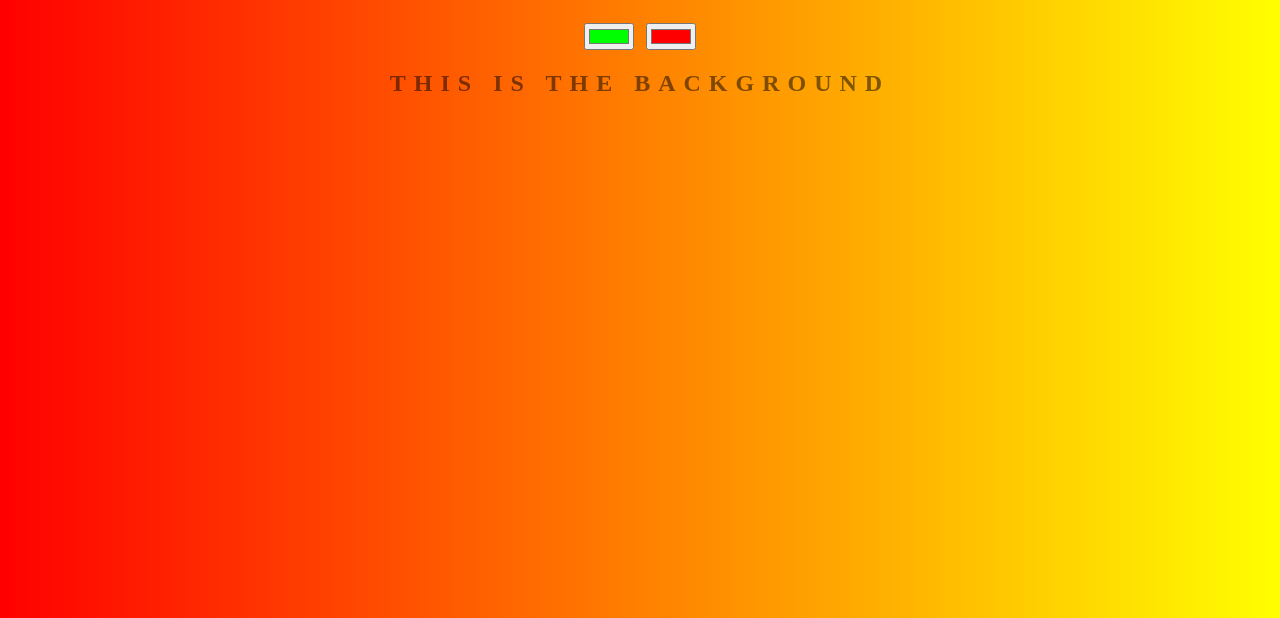
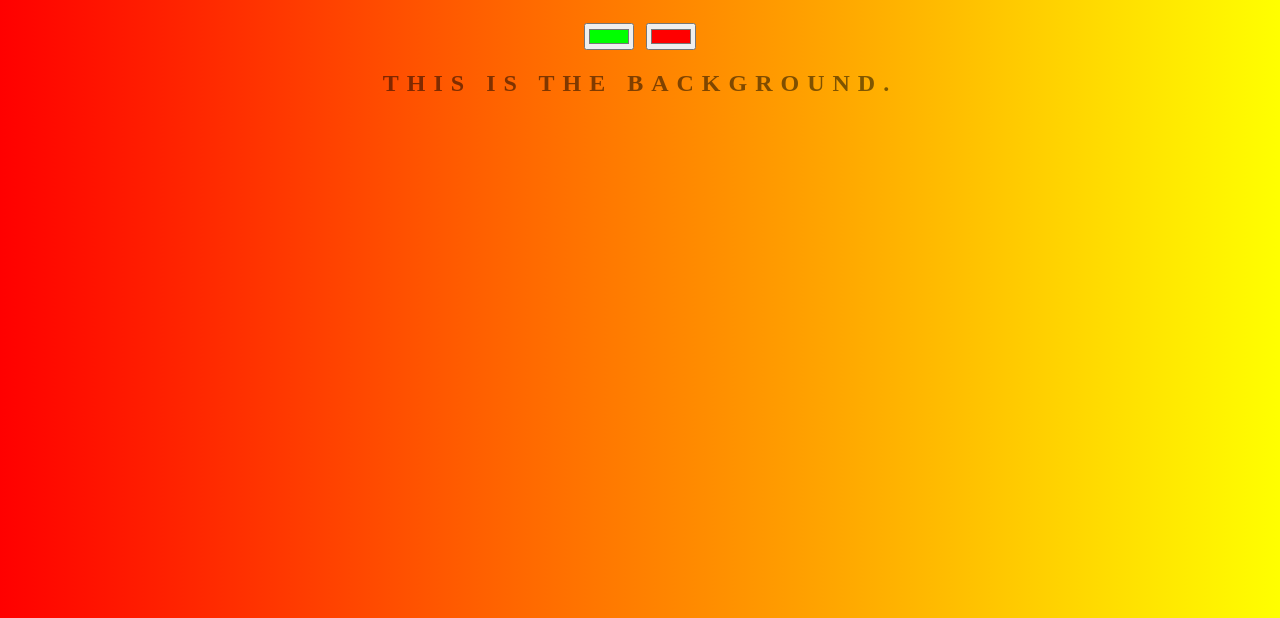
Before and after one commit to rel1nce/background-generator, a plain HTML site: page index.html in a window 1280 px wide. Shown: the part 182-800 px from the top of the page. Drawn offline with Linux system fonts and the light colour scheme.

Commit message:
changing text

```diff
--- a/index.html
+++ b/index.html
@@ -11,7 +11,7 @@
     <h1>Background Generator</h1>
     <input class="color1"type="color" name="color1" value="#00ff00">
     <input class="color2" type="color" name="color2" value="#ff0000">
-    <h2>This is the background</h2>
+    <h2>This is the background.</h2>
     <h3></h3>
     <script type="text/javascript" src="script.js"></script>
 </body>
```
